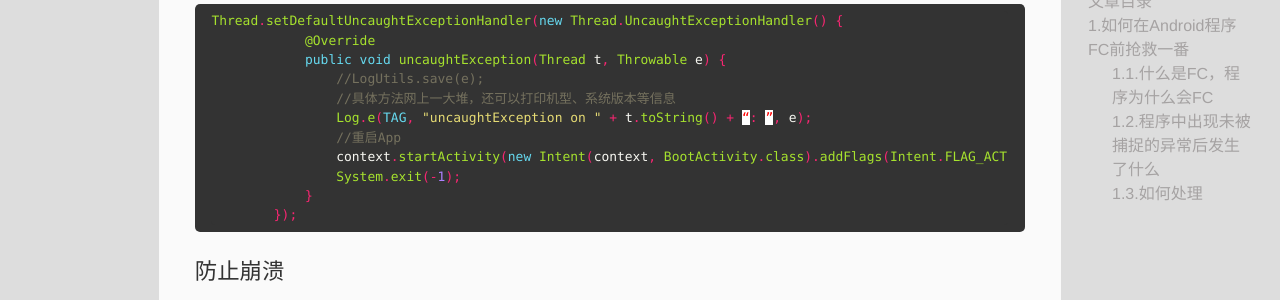
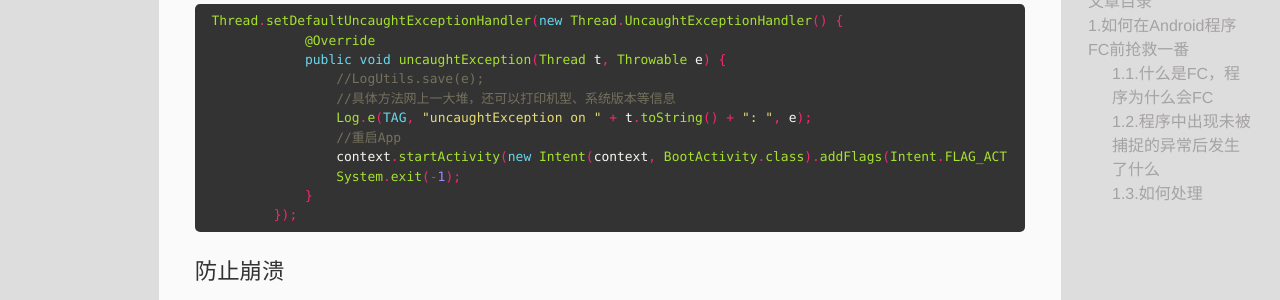
Before and after one commit to PinkD/pinkd.github.io, a Jekyll site: the page built from _posts/2017-8-17-handle-FC-in-Android.md, in a window 1280 px wide and 900 px high, scrolled down 1011 px. Shown: the part 150-450 px from the top of the window. Built offline with Jekyll 4.4.1, drawn with Linux system fonts in a browser that asks for light colours; a script that is not in the unit is left out.

Commit message:
remove Chinese quotes in code

```diff
--- a/_posts/2017-8-17-handle-FC-in-Android.md
+++ b/_posts/2017-8-17-handle-FC-in-Android.md
@@ -40,7 +40,7 @@ Thread.setDefaultUncaughtExceptionHandler(new Thread.UncaughtExceptionHandler()
             public void uncaughtException(Thread t, Throwable e) {
                 //LogUtils.save(e);
                 //具体方法网上一大堆，还可以打印机型、系统版本等信息
-                Log.e(TAG, "uncaughtException on " + t.toString() + “: ”, e);
+                Log.e(TAG, "uncaughtException on " + t.toString() + ": ", e);
                 //重启App
                 context.startActivity(new Intent(context, BootActivity.class).addFlags(Intent.FLAG_ACTIVITY_NEW_TASK | Intent.FLAG_ACTIVITY_CLEAR_TASK));
                 System.exit(-1);
```
